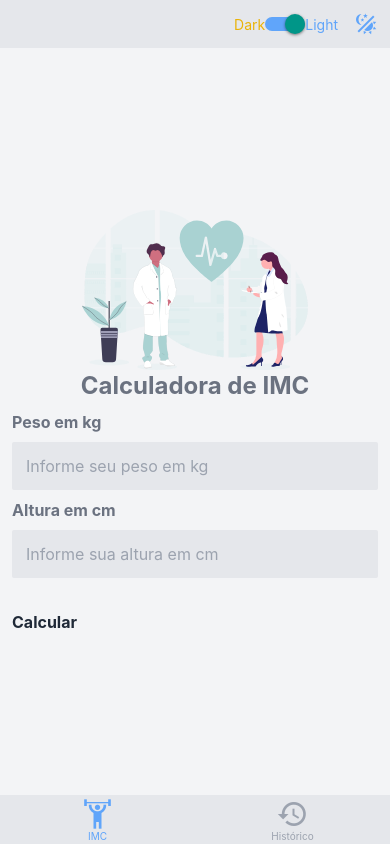
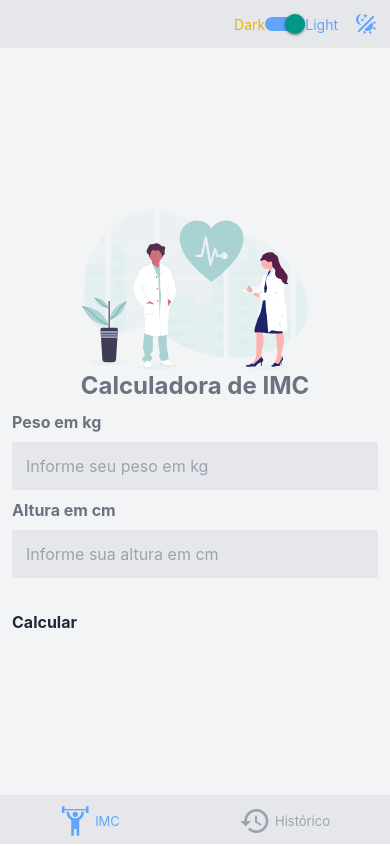
Before and after one commit to mayconline/calc-imc, a React Native app in the folder mobile/: screen / in a window 390 px wide. Built offline with nearby package versions, Linux system fonts and the light colour scheme.

Commit message:
change order icon tab

```diff
--- a/mobile/src/routes/index.tsx
+++ b/mobile/src/routes/index.tsx
@@ -19,6 +19,8 @@ export function Routes() {
       <Navigator
         screenOptions={{
           headerShown: false,
+          tabBarHideOnKeyboard: true,
+          tabBarLabelPosition: 'beside-icon',
           tabBarStyle: {
             backgroundColor:
               colorScheme === 'light' ? colors.gray[200] : colors.gray[800],
@@ -27,10 +29,6 @@ export function Routes() {
           tabBarActiveTintColor:
             colorScheme === 'light' ? colors.blue[400] : colors.yellow[400],
           tabBarInactiveTintColor: colors.gray[400],
-          tabBarHideOnKeyboard: true,
-          tabBarItemStyle: {
-            padding: 2,
-          },
         }}
       >
         <Screen
```
